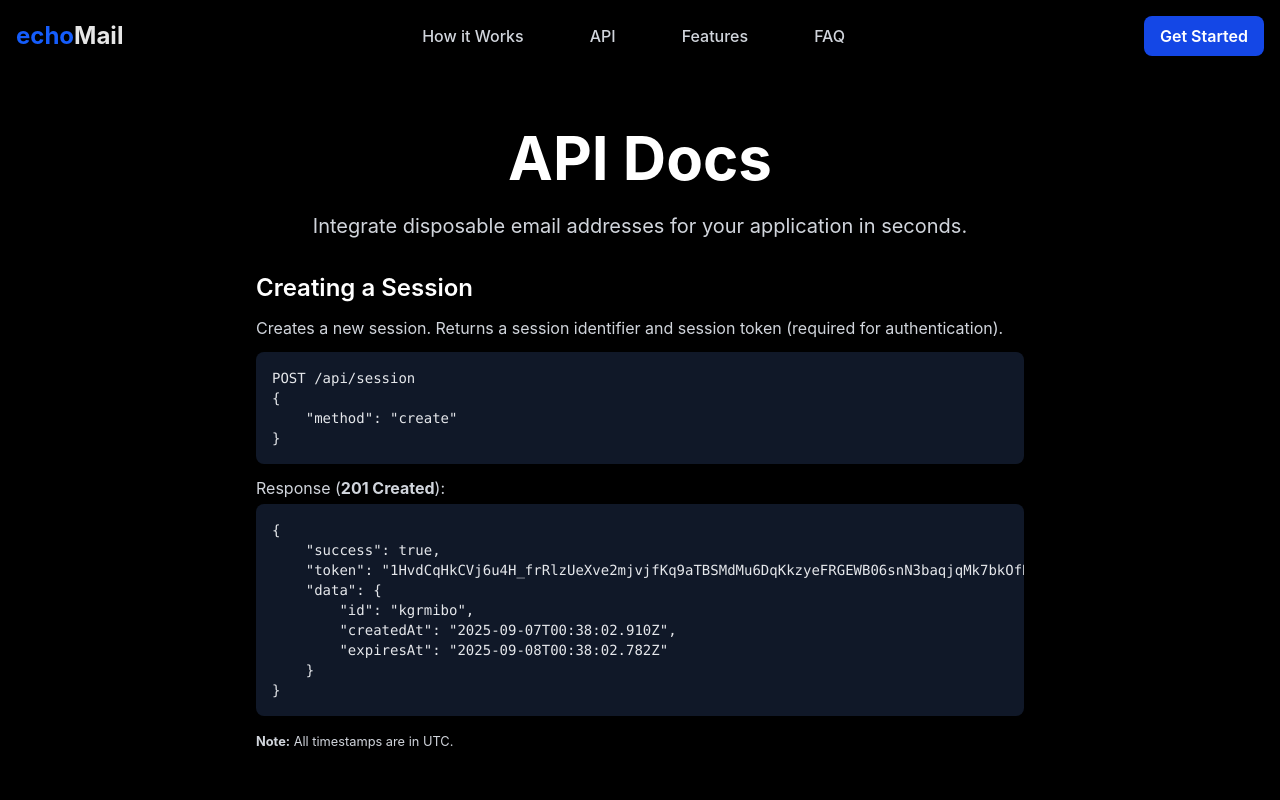
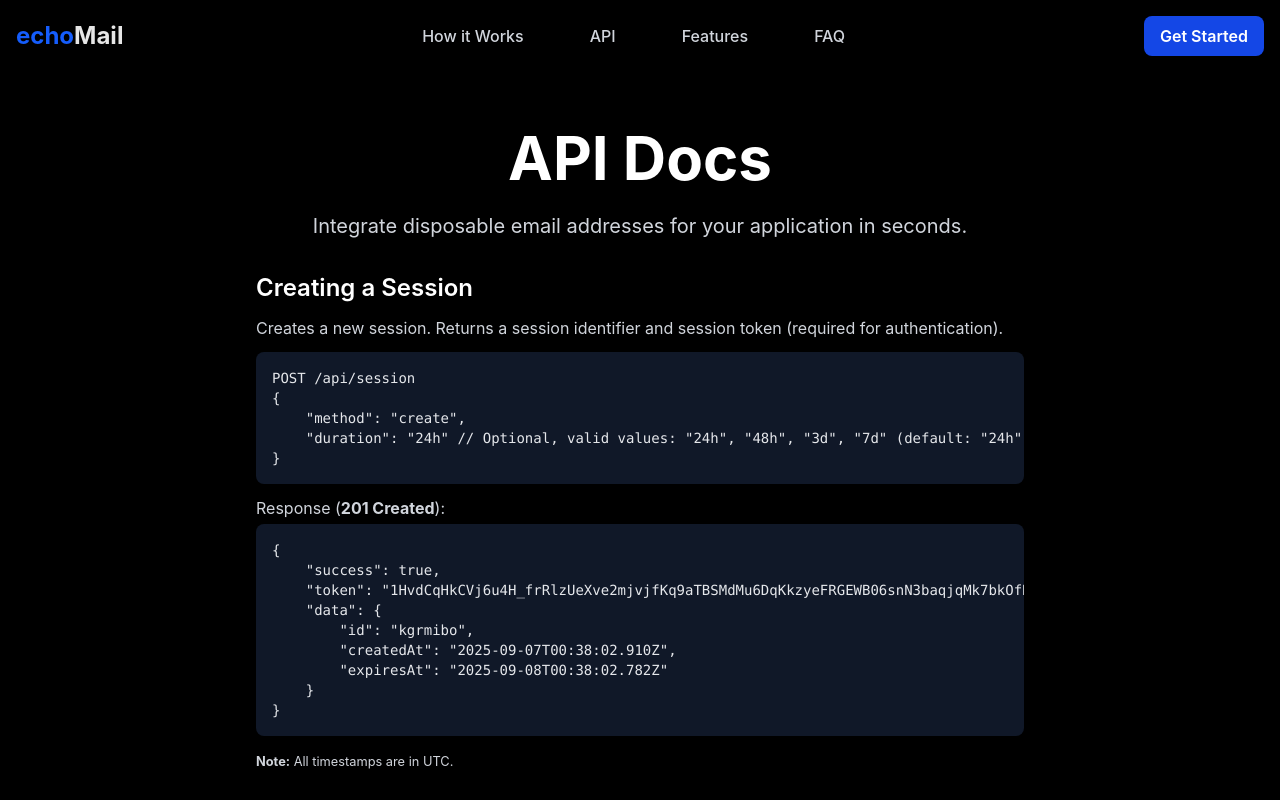
Before and after one commit to brianwalczak/echoMail, a React (Vite) app in the folder client/: page /api in a window 1280 px wide. Shown: the top 800 px of the page. Built offline with nearby package versions, Linux system fonts and the light colour scheme.

Commit message:
Update API.jsx

```diff
--- a/client/src/pages/API.jsx
+++ b/client/src/pages/API.jsx
@@ -12,7 +12,8 @@
                     <pre className="bg-gray-900 p-4 rounded-lg text-sm text-gray-200 overflow-x-auto mb-3">
 {`POST /api/session
 {
-    "method": "create"
+    "method": "create",
+    "duration": "24h" // Optional, valid values: "24h", "48h", "3d", "7d" (default: "24h")
 }`}
                     </pre>
 
```
